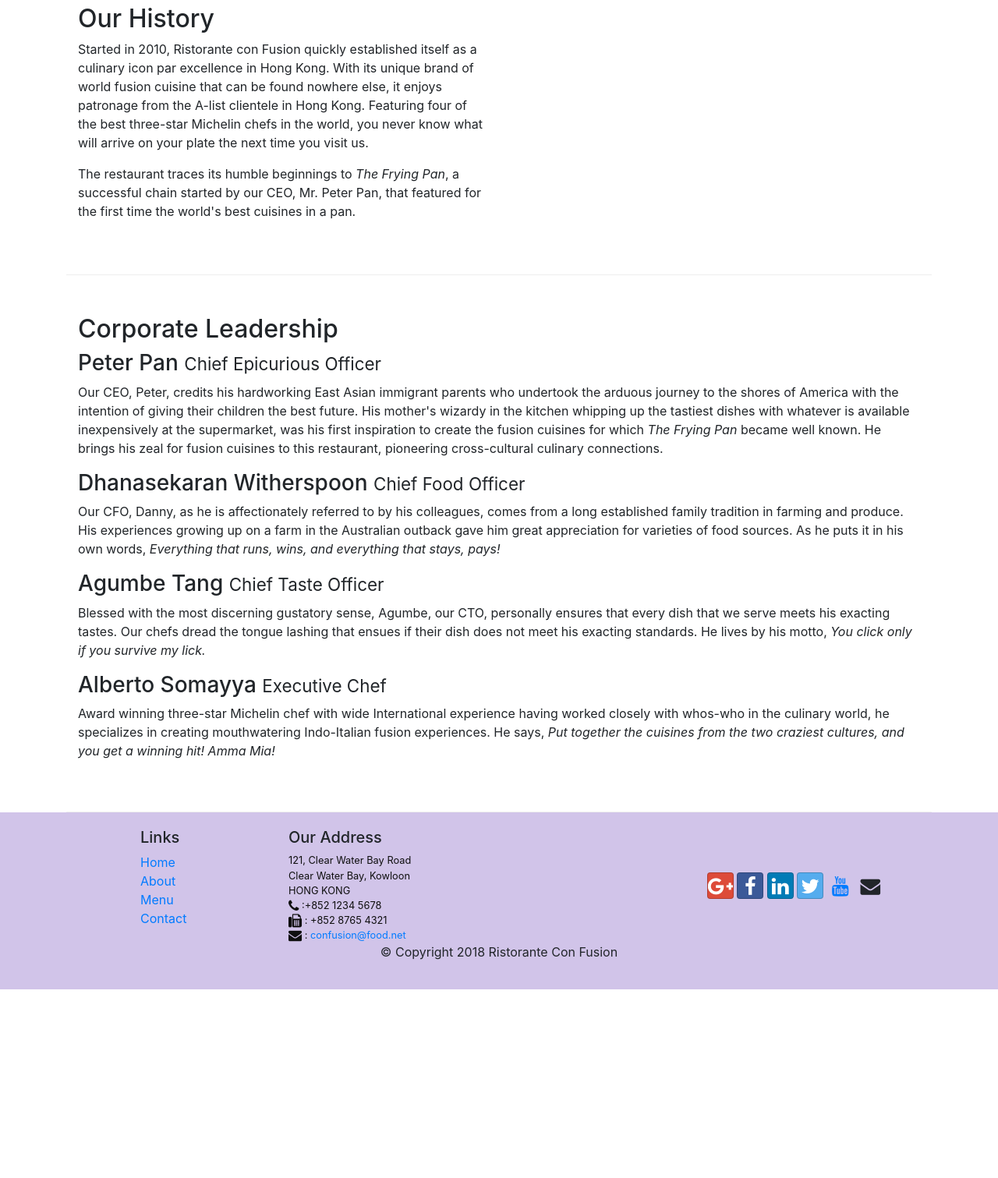
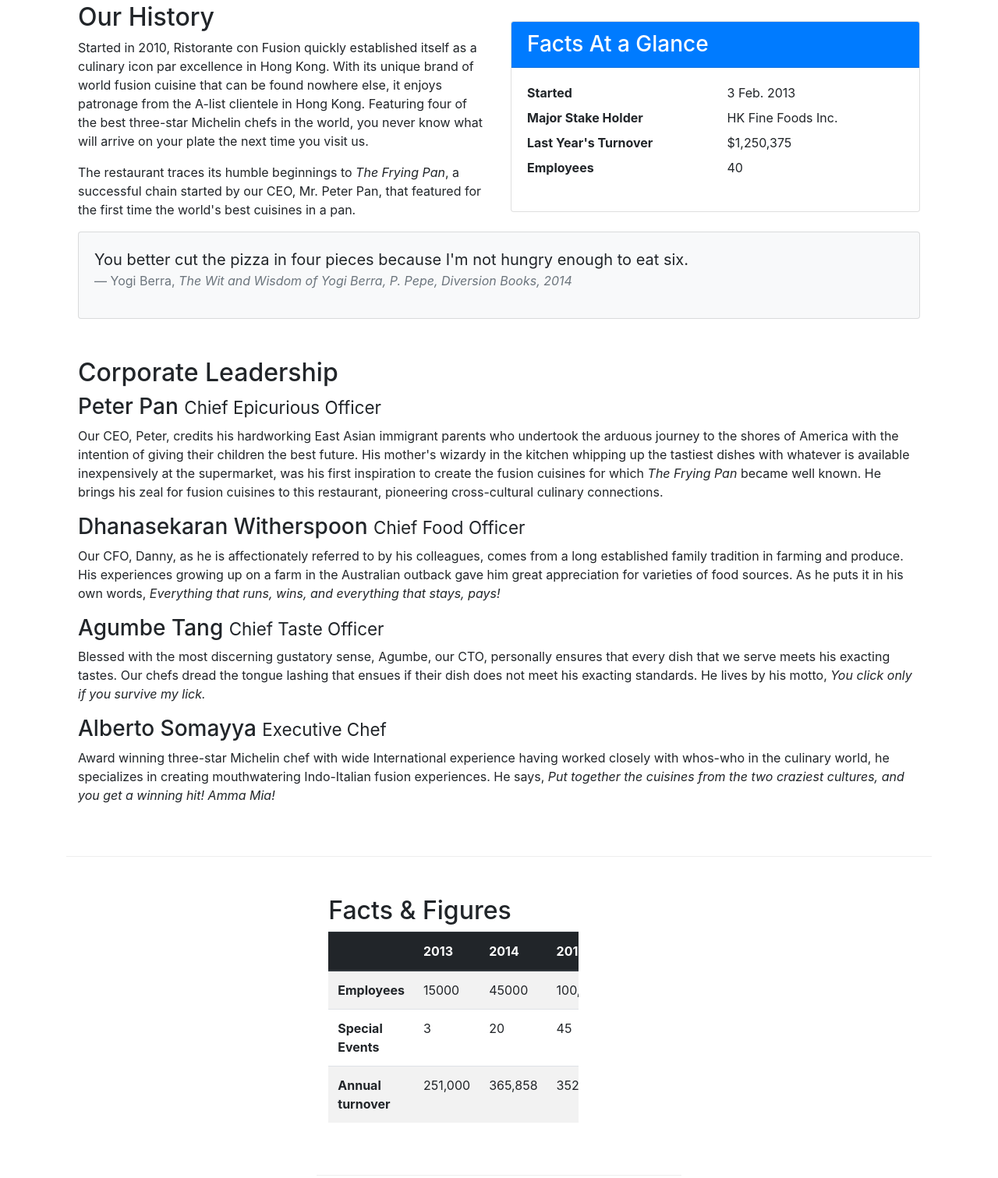
Before and after one commit to abhisheksiingh/bootstrap-, a website: page aboutus.html in a window 1280 px wide. Shown: the part 487-1998 px from the top of the page at 78% size. Before the commit the page ends 1756 px from the top, so only its background shows below. Drawn offline with nearby package versions, Linux system fonts and the light colour scheme.

Commit message:
tables and cards

```diff
--- a/aboutus.html
+++ b/aboutus.html
@@ -66,9 +66,35 @@
                 <p>The restaurant traces its humble beginnings to <em>The Frying Pan</em>, a successful chain started by our CEO, Mr. Peter Pan, that featured for the first time the world's best cuisines in a pan.</p>
             </div>
             <div class="col-sm">
+                <div class="card">
+                    <h3 class="card-header bg-primary text-white">Facts At a Glance</h3>
+                    <div class="card-body">
+                        <dl class="row">
+                            <dt class="col-6">Started</dt>
+                            <dd class="col-6">3 Feb. 2013</dd>
+                            <dt class="col-6">Major Stake Holder</dt>
+                            <dd class="col-6">HK Fine Foods Inc.</dd>
+                            <dt class="col-6">Last Year's Turnover</dt>
+                            <dd class="col-6">$1,250,375</dd>
+                            <dt class="col-6">Employees</dt>
+                            <dd class="col-6">40</dd>
+                        </dl>
+                    </div>
+
             </div>
         </div>
-
+        <div class="col-12">
+            <div class="card card-body bg-light">
+                <blockquote class="blockquote">
+                    <p class="mb-0">You better cut the pizza in four pieces because
+                        I'm not hungry enough to eat six.</p>
+                    <footer class="blockquote-footer">Yogi Berra,
+                        <cite title="Source Title">The Wit and Wisdom of Yogi Berra,
+                        P. Pepe, Diversion Books, 2014</cite>
+                    </footer>
+                </blockquote>
+            </div>
+        </div>
 
         <div class="row row-content align-items-center">
             <div class="col-12 col-12">
@@ -83,6 +109,47 @@
                 <p class="d-none d-sm-block">Award winning three-star Michelin chef with wide International experience having worked closely with whos-who in the culinary world, he specializes in creating mouthwatering Indo-Italian fusion experiences. He says, <em>Put together the cuisines from the two craziest cultures, and you get a winning hit! Amma Mia!</em></p>
             </div>
        </div>
+       <div class="row row-content">
+           <div class="col-12 col-sm-9">
+               <h2>Facts &amp; Figures</h2>
+               <div class="table-responsive">
+                   <table class="table table-striped">
+                       <thead class="thead-dark">
+                           <tr>
+                               <th>&nbsp;</th>
+                               <th>2013</th>
+                               <th>2014</th>
+                               <th>2015</th>
+                           </tr>
+
+                       </thead>
+                       <tbody>
+                           <tr>
+                               <th>Employees</th>
+                               <td>15000</td>
+                               <td>45000</td>
+                               <td>100,000</td>
+                           </tr>
+                           <tr>
+                               <th>Special Events</th>
+                               <td>3</td>
+                               <td>20</td>
+                               <td>45</td>
+                           </tr>
+                           <tr>
+                               <th>Annual turnover</th>
+                               <td>251,000</td>
+                               <td>365,858</td>
+                               <td>352,552</td>
+                           </tr>
+                       </tbody>
+                   </table>
+               </div>
+           </div>
+             <div class="col-12 col-sm-6">
+
+           </div>
+
        </div>
     </div>
 
```
Also changed, not shown: contactus.html (+1 -1 lines).
